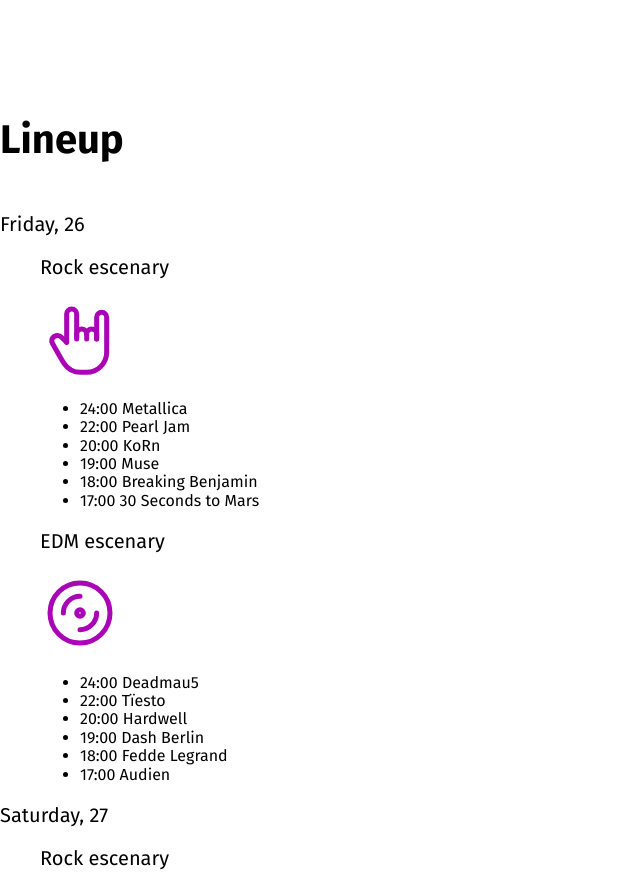
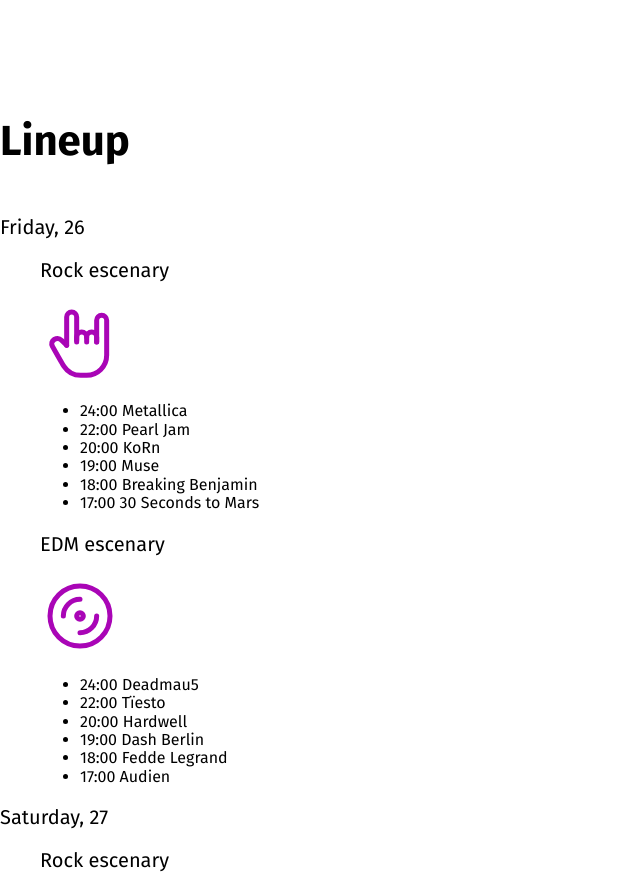
Before and after one commit to AdolfoPastelin/Music-Festival, a website: page index.html in a window 1280 px wide. Shown: the part 1619-2506 px from the top of the page, without its empty margins (0-640 px from the left). Drawn offline with nearby package versions, Linux system fonts and the light colour scheme; files that its build step writes are made by us from their sources; a web font is replaced by a local one.

Commit message:
global font size for h3 tags.

```diff
--- a/src/scss/base/_globals.scss
+++ b/src/scss/base/_globals.scss
@@ -27,7 +27,7 @@
 }
 
 h3 {
-	font-size: 4rem;
+	font-size: 4.2rem;
 }
 
 p {
```
